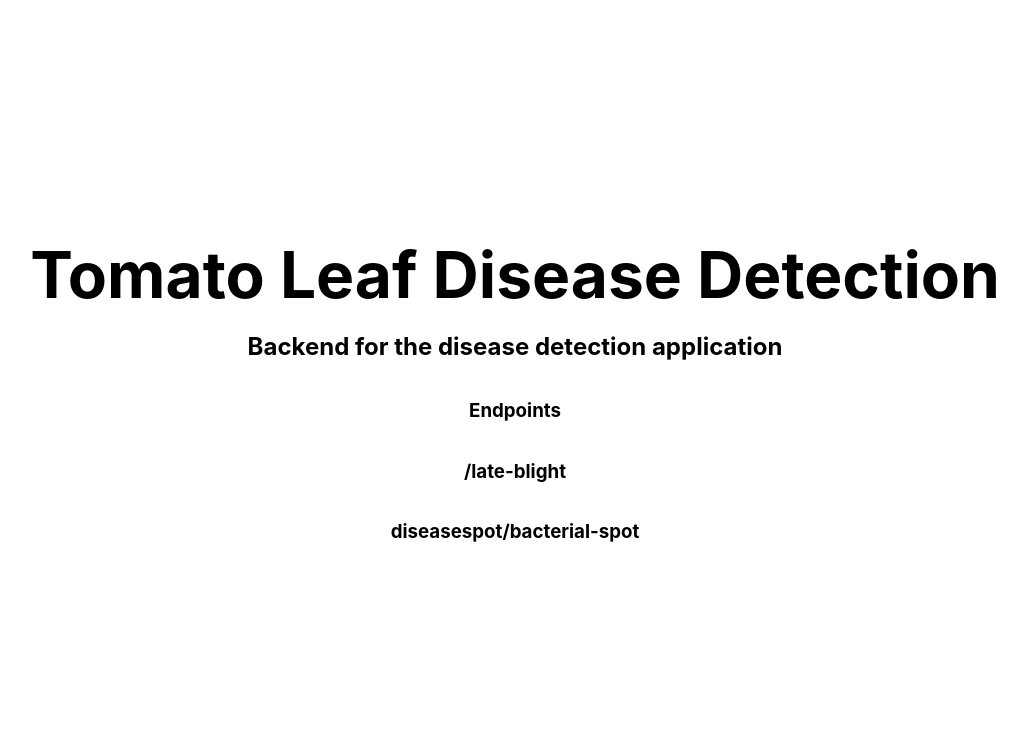
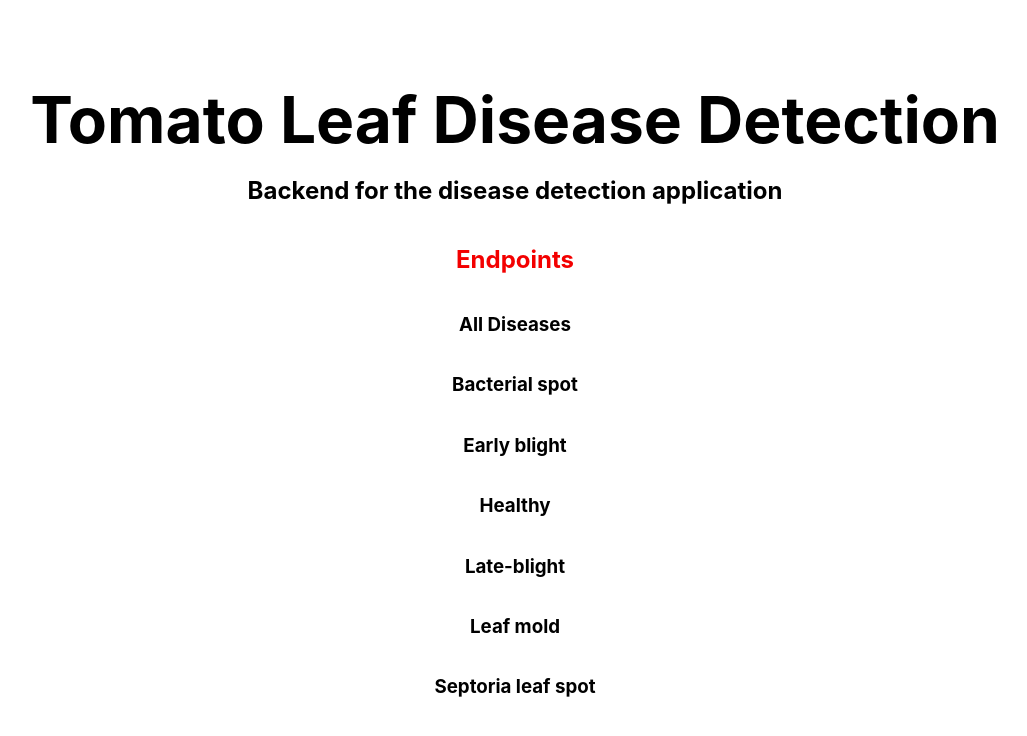
Before and after one commit to coderSarvesh/Tomato-Leaf-Disease-, a Next.js app: page / in a window 1280 px wide. Shown: the top 736 px of the page, without its empty margins (125-1152 px from the left). Built offline with nearby package versions, Linux system fonts and the light colour scheme.

Commit message:
minor changes

```diff
--- a/pages/index.js
+++ b/pages/index.js
@@ -1,5 +1,6 @@
 import Head from 'next/head'
 import Image from 'next/image'
+import Link from 'next/link'
 import styles from '../styles/Home.module.css'
 
 export default function Home() {
@@ -15,9 +16,37 @@ export default function Home() {
       <main className={styles.main}>
         <h1 className={styles.title}>Tomato Leaf  Disease Detection</h1>
         <h2>Backend for the disease detection application</h2>
-        <h3>Endpoints</h3>
-        <h3>/late-blight</h3>
-        <h3>diseasespot/bacterial-spot</h3>
+        <h2  className={styles.h3}>Endpoints</h2>
+
+
+        <Link href={'/disease'}>
+        <h3>All Diseases</h3>
+        </Link>
+
+        <Link href={'diseasespot/bacterial-spot'}>
+        <h3>Bacterial spot</h3>
+        </Link>
+
+        <Link href={'diseasespot/early-blight'}>
+        <h3>Early blight</h3>
+        </Link>
+
+        <Link href={'diseasespot/healthy-plant'}>
+        <h3>Healthy</h3>
+        </Link>
+
+        <Link href={'diseasespot/late-blight'}>
+        <h3>Late-blight</h3>
+        </Link>
+
+        <Link href={'diseasespot/leaf-mold'}>
+        <h3>Leaf mold</h3>
+        </Link>
+
+        <Link href={'diseasespot/septoria-leaf-spot'}>
+        <h3>Septoria leaf spot</h3>
+        </Link>
+
       </main>
 
     </div>
--- a/styles/Home.module.css
+++ b/styles/Home.module.css
@@ -47,6 +47,11 @@
 
 .title a {
   color: #0070f3;
+  text-decoration: none;
+}
+
+.h3 {
+  color: #f30000;
   text-decoration: none;
 }
 
```
